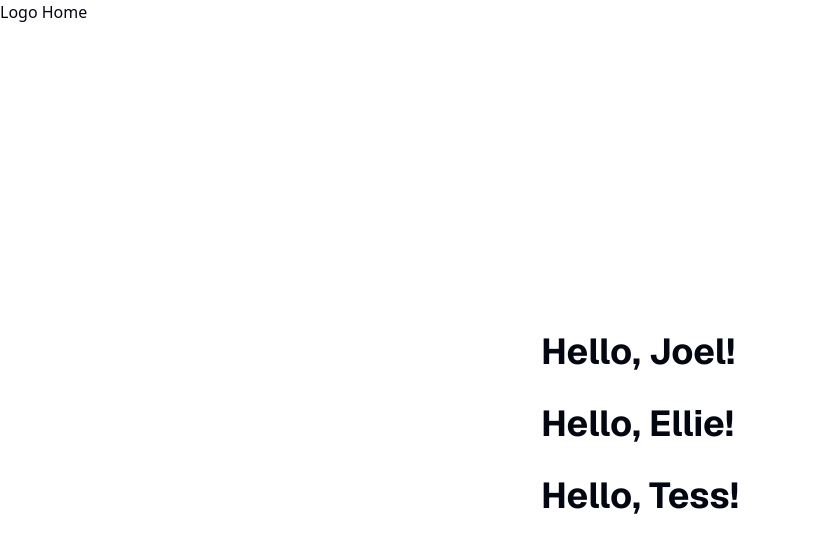
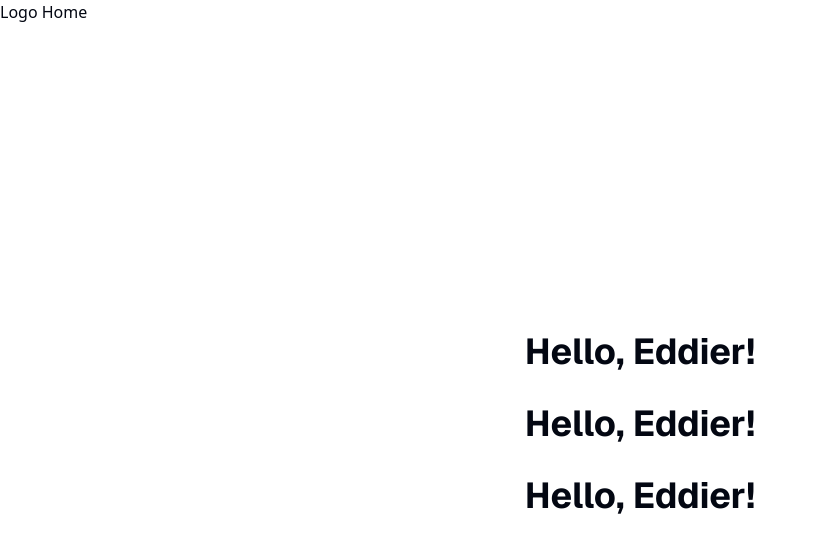
Before and after one commit to CRM-External-Sales/crm-external-sales, a Next.js app: page / in a window 1280 px wide. Shown: the top 552 px of the page, without its empty margins (0-816 px from the left). Built offline with nearby package versions, Linux system fonts and the light colour scheme.

Commit message:
salundon

```diff
--- a/src/app/page.tsx
+++ b/src/app/page.tsx
@@ -7,9 +7,9 @@ export default function Home() {
   const [name, setName] = useState("Joel");
 
   const users = [
-    { id: 1, name: "Joel" },
-    { id: 2, name: "Ellie" },
-    { id: 3, name: "Tess" },
+    { id: 1, name: "Eddier" },
+    { id: 2, name: "Eddier" },
+    { id: 3, name: "Eddier" },
   ];
 
   useEffect(() => {
```
